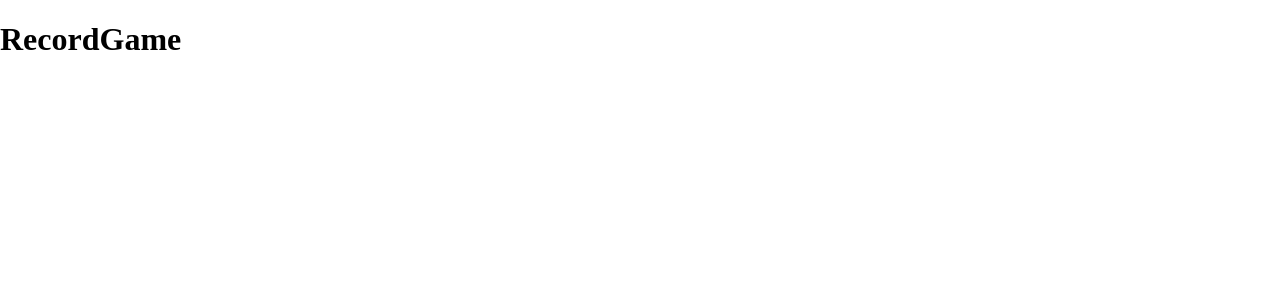
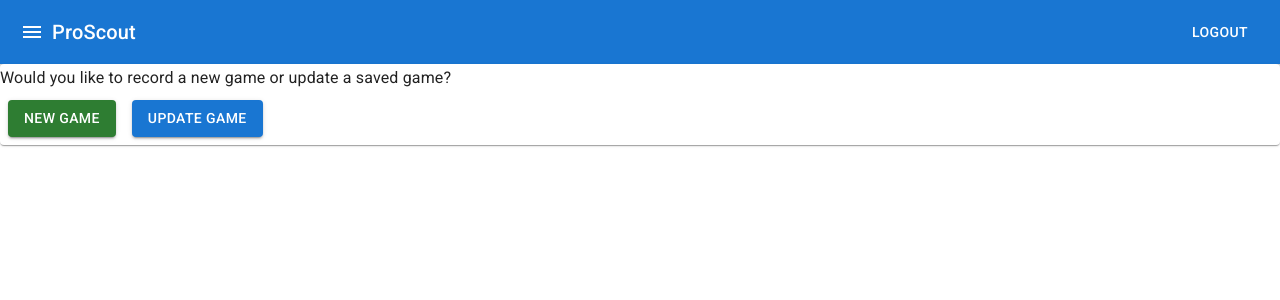
Before and after one commit to twjsanderson/scouting-ui, a React (Create React App) app: page /recordgame in a window 1280 px wide. Shown: the top 300 px of the page. Built offline with nearby package versions, Linux system fonts and the light colour scheme.

Commit message:
update routing, add formik, update pages, update recordGame

```diff
--- a/src/features/navbar/index.tsx
+++ b/src/features/navbar/index.tsx
@@ -2,7 +2,7 @@ import React from 'react';
 
 
 // features
-import SideDrawer from 'features/drawer';
+import SideDrawer from 'components/drawer';
 
 
 // styles
@@ -24,7 +24,7 @@ interface Props {
 }
 
 
-const NavBar: React.FC<Props> = ({ classes }: Props): JSX.Element => {
+const Navbar: React.FC<Props> = ({ classes }: Props): JSX.Element => {
     const [state, setState] = React.useState(false);
 
     const toggleDrawer = (): void => setState(!state);
@@ -47,4 +47,4 @@ const NavBar: React.FC<Props> = ({ classes }: Props): JSX.Element => {
     );
 };
 
-export default withStyles(styles)(NavBar);
+export default withStyles(styles)(Navbar);
--- /dev/null
+++ b/src/layouts/mainLayout/index.tsx
@@ -0,0 +1,15 @@
+import { Outlet } from 'react-router-dom';
+
+// features
+import Navbar from 'features/navbar';
+
+const MainLayout = () => {
+    return (
+        <>
+            <Navbar />
+            <Outlet />
+        </>
+    )
+}
+
+export default MainLayout;
--- a/src/pages/dashboard/index.tsx
+++ b/src/pages/dashboard/index.tsx
@@ -3,9 +3,6 @@ import { Link } from 'react-router-dom';
 
 // components
 // import BasicCard from 'components/card';
-
-// features
-import NavBar from 'features/navbar';
 
 // styles
 import { styles } from './styles';
@@ -27,7 +24,7 @@ const Item = styled(Paper)(({ theme }) => ({
 const Dashboard: React.FC = (): JSX.Element => {
     return (
         <>
-            <NavBar />
+            {/* <NavBar /> */}
             <Box sx={styles.box}>
                 <Grid container justifyContent='center'>
                     {/* CTA */}
@@ -69,37 +66,22 @@ const Dashboard: React.FC = (): JSX.Element => {
                                     </Item>
                                 </Grid>
                                 <Grid item>
-                                    <Item sx={styles.infoItem}>
-                                        <Button
-                                            component={Link}
-                                            to='/games'
-                                        >
-                                            Games
-                                        </Button>
-                                    </Item>
-                                </Grid>
-                                <Grid item>
-                                    <Item sx={styles.infoItem}>
-                                        Leagues
+                                    <Item sx={styles.actionItem}>
+                                        Your Players
                                     </Item>
                                 </Grid>
                                 <Grid item>
                                     <Item sx={styles.infoItem}>
                                         <Button
                                             component={Link}
-                                            to='/teams'
+                                            to='/analytics'
                                         >
-                                            Teams
+                                            Analytics
                                         </Button>
                                     </Item>
                                 </Grid>
                                 <Grid item>
                                     <Item sx={styles.infoItem}>
-                                        Players
-                                    </Item>
-                                </Grid>
-                                <Grid item>
-                                    <Item sx={styles.scoutItem}>
                                         Reports
                                     </Item>
                                 </Grid>
--- a/src/pages/games/index.tsx
+++ /dev/null
@@ -1,8 +0,0 @@
-
-const Games = () => {
-    return (
-        <h1>Games</h1>
-    )
-};
-
-export default Games;
--- a/src/pages/recordGame/index.tsx
+++ b/src/pages/recordGame/index.tsx
@@ -1,8 +1,112 @@
+import React from 'react';
+import { Formik, Field, Form, FormikHelpers } from 'formik';
+
+// styles
+import Button from '@mui/material/Button';
+import TextField from '@mui/material/TextField';
+import Typography from '@mui/material/Typography';
+import Grid from '@mui/material/Grid';
+import Paper from '@mui/material/Paper';
+
+interface Values {
+  firstName: string;
+  lastName: string;
+  email: string;
+}
+
+// use is submitting to show Loading indicator
 
 const RecordGame = () => {
+  const [showNew, setShowNew] = React.useState(false);
+  const [showUpdate, setShowUpdate] = React.useState(false);
+
+  const handleShowNew = () => {
+    setShowUpdate(false);
+    setShowNew(!showNew);
+  };
+
+  const handleShowUpdate = () => {
+    setShowNew(false);
+    setShowUpdate(!showUpdate);
+  };
+
     return (
-        <h1>RecordGame</h1>
-    )
+      <Formik
+        initialValues={{
+          firstName: '',
+          lastName: '',
+          email: '',
+        }}
+        enableReinitialize={true}
+        onSubmit={(
+          values: Values,
+          { setSubmitting, resetForm }: FormikHelpers<Values>
+        ) => {
+          console.log(values)
+          setTimeout(() => {
+            alert(JSON.stringify(values, null, 2));
+            setSubmitting(false);
+            resetForm();
+          }, 1000);
+        }}
+      >
+        {props => (
+          <Form>
+            <Grid item xs={12} sm={7} md={8}>
+              {/* <Paper sx={styles.paper}> */}
+              <Paper>
+                <Grid container direction='row'>
+                    <Grid item>
+                      <Typography variant='subtitle1'>
+                        Would you like to record a new game or update a saved game?
+                      </Typography>
+                      <Button
+                        sx={{ margin: '0.5rem' }}
+                        onClick={handleShowNew}
+                        color='success'
+                        variant='contained'
+                      >
+                        New Game
+                      </Button>
+                      <Button
+                        sx={{ margin: '0.5rem' }}
+                        onClick={handleShowUpdate}
+                        color='primary'
+                        variant='contained'
+                      >
+                        Update Game
+                      </Button>
+                      {
+                        showNew && (
+                          <Typography variant='subtitle1'>
+                            League, arena, address, date
+                          </Typography>
+                        )
+                      }
+                      {
+                        showUpdate && (
+                          <Typography variant='subtitle1'>
+                            Find Game
+                          </Typography>
+                        )
+                      }
+                      {/* <Button
+                        color='info'
+                        variant='contained'
+                        type='submit'
+                      >
+                        Submit
+                      </Button> */}
+                    </Grid>
+                  </Grid>
+                </Paper>
+              </Grid>
+
+            { props.isSubmitting ? <p>loading</p> : null }
+          </Form>
+        )}
+    </Formik>
+  );
 };
 
 export default RecordGame;
--- a/src/pages/teams/index.tsx
+++ /dev/null
@@ -1,8 +0,0 @@
-
-const Teams = () => {
-    return (
-        <h1>Teams</h1>
-    )
-};
-
-export default Teams;
```
Also changed, not shown: src/routes/index.tsx (+16 -19 lines), src/components/drawer/index.tsx (renamed from src/features/drawer/index.tsx).
